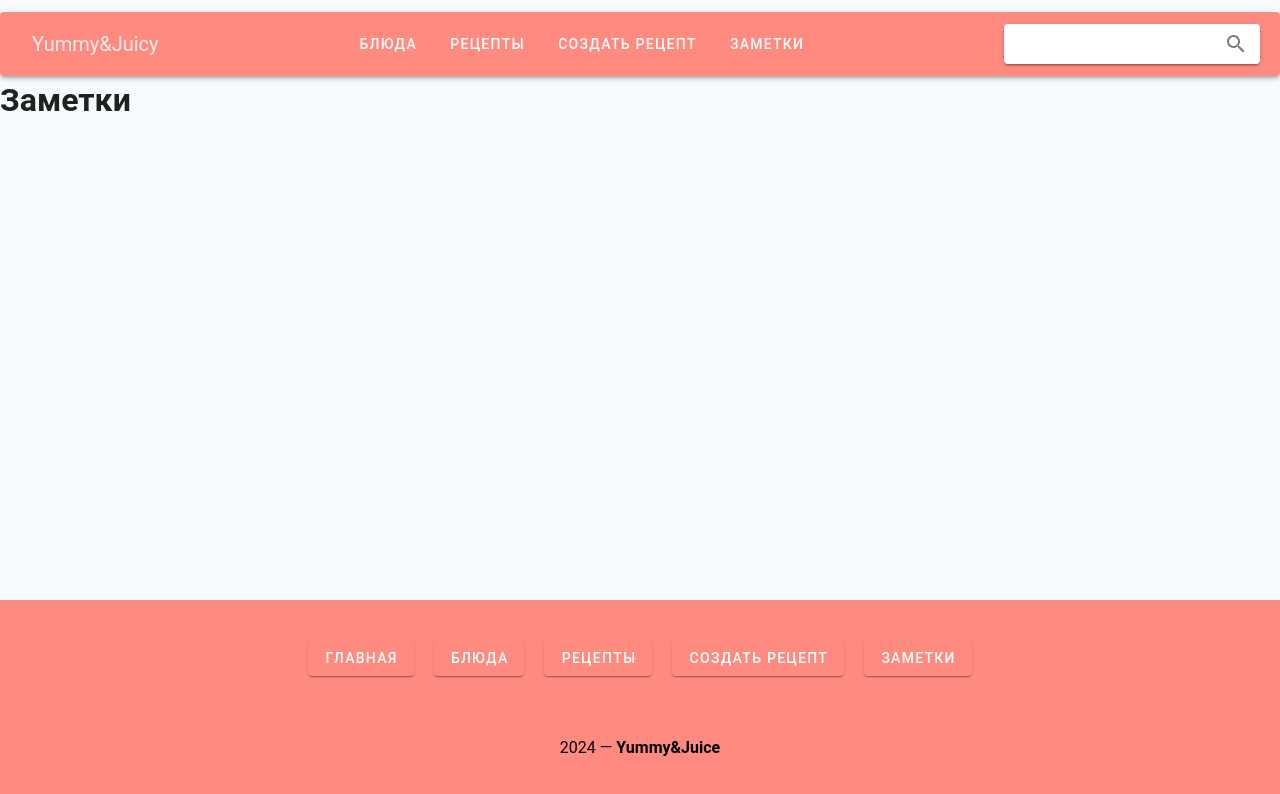
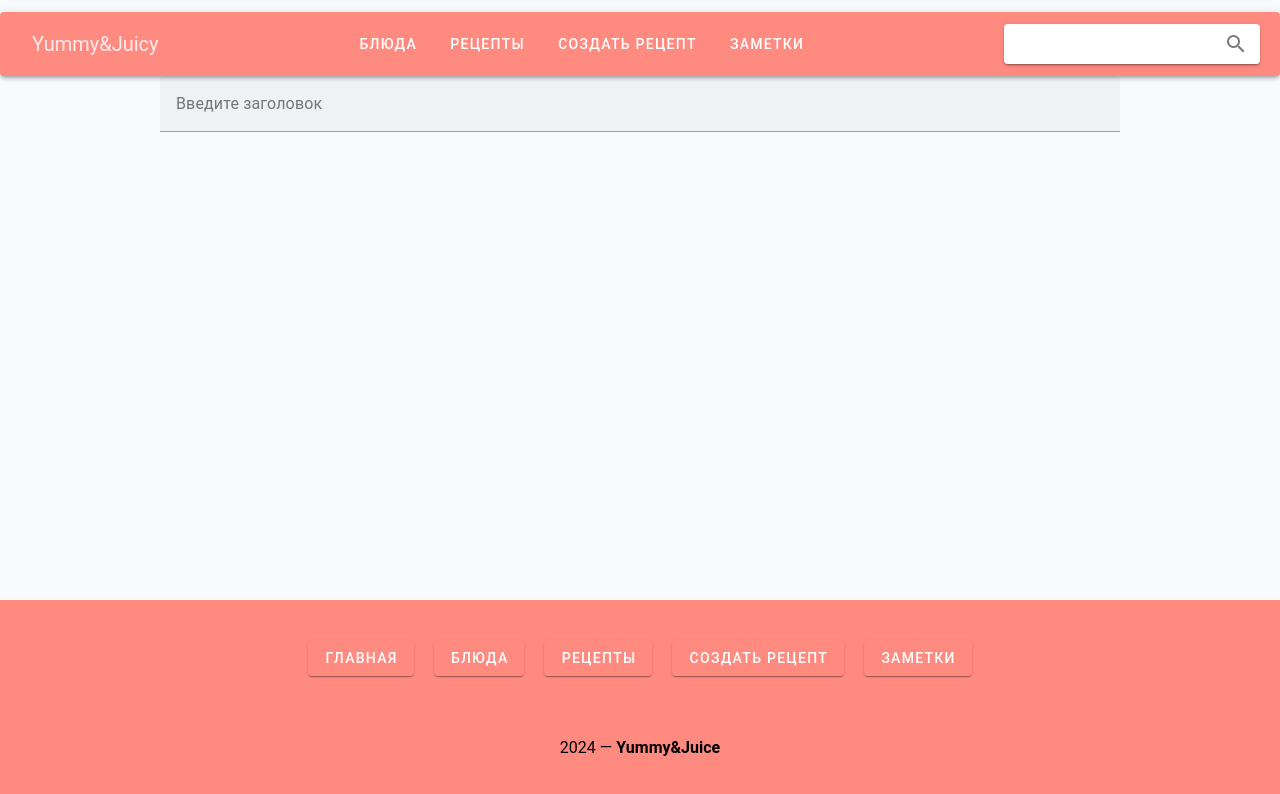
Before and after one commit to FlaxidHair/Yummy-Juicy, a Vue app: page /Notes in a window 1280 px wide. Shown: the top 794 px of the page. Built offline with nearby package versions, Linux system fonts and the light colour scheme; no server answers.

Commit message:
feat: add refresh get request for recipies afted add

```diff
--- a/src/pages/Notes.vue
+++ b/src/pages/Notes.vue
@@ -1,6 +1,8 @@
 <template>
-    <div class="main">
-        <h1>Заметки</h1>
+    <div class="main d-flex flex-column align-center">
+        <div class="w-75 ">
+        <v-text-field label="Введите заголовок"  class=""></v-text-field>
+    </div>
     </div>
 </template>
 
--- a/src/pages/TemplateRecipe.vue
+++ b/src/pages/TemplateRecipe.vue
@@ -1,6 +1,6 @@
 <template>
-    <div class="main d-flex bg-white align-center align-self-center w-75 flex-column">
-        <h2 class="mt-15 mb-15">Добавить рецепт</h2>
+    <div class="main d-flex bg-white align-center align-self-center w-75 mb-10 flex-column">
+        <h2 class="mt-15 mb-10">Добавить рецепт</h2>
         <div class="w-66 ">
             <v-container class="elevation-2">
                 <div class="d-flex">
@@ -97,7 +97,7 @@ export default {
     data: () => ({
       amenities: [],
       ingridients:[],
-      time:""
+      time:"",
     }),
       methods:{
         postRecipe(){
@@ -121,9 +121,12 @@ export default {
             body:formData
           }).then((response)=>{
             if(response.status==200) {
+              store.getRecipies()
               alert("Рецепт добавлен")
+
             }
           })
+
         },
       }
   }
--- a/src/stores/storeRecipies.js
+++ b/src/stores/storeRecipies.js
@@ -1,5 +1,5 @@
 import { defineStore } from "pinia";
-import axios from "axios";
+// import axios from "axios";
 export const useStoreRecipies = defineStore("storeRecipies", {
   state: () => ({
     recipies: null,
```
Also changed, not shown: src/components/InputNotes.vue (added, +10 -0 lines), src/components/InputRecipe.vue (deleted, +0 -11 lines).
